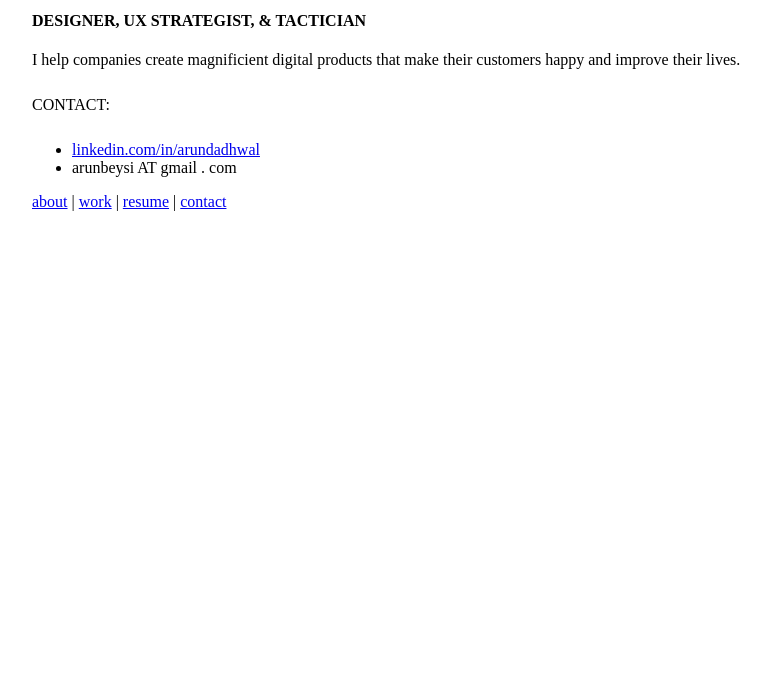
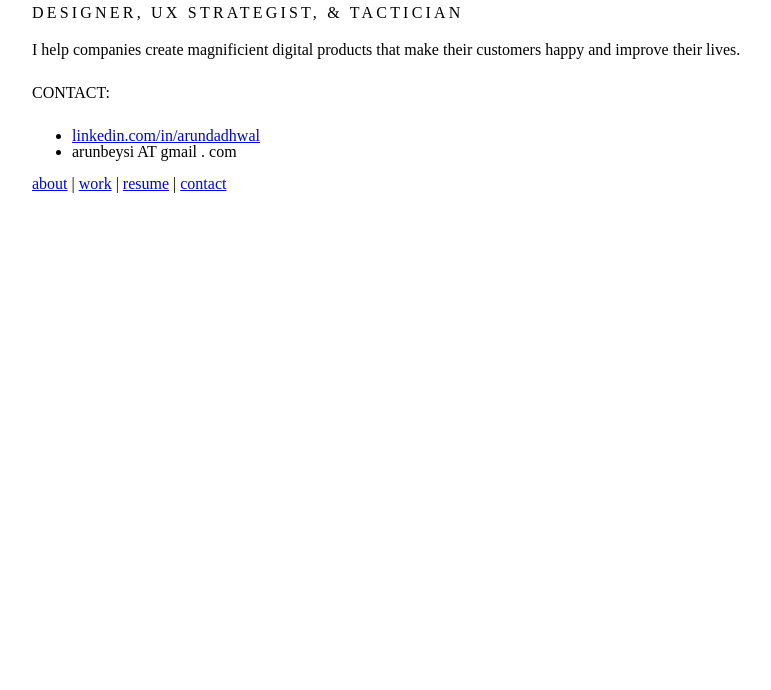
Before and after one commit to arundadhwal/arundadhwal.github.io, a plain HTML site: page index.html in a window 1280 px wide. Shown: the part 110-800 px from the top of the page, without its empty margins (128-899 px from the left). Drawn offline with Linux system fonts and the light colour scheme.

Commit message:
Update main.css

```diff
--- a/assets/css/main.css
+++ b/assets/css/main.css
@@ -3,6 +3,7 @@ body {
   margin: 3em auto;
   font-family: "Avenir Next";
   font-size: 1em;
+  line-height: 1;
 }
 h1 {
   font-family: "Canela Deck";
@@ -12,6 +13,8 @@ h1 {
 h4 {
   font-family: "Avenir Next";
   font-size: 1em;
+  font-weight: 400;
+  letter-spacing: 0.2em;
 }
 
 h5 {
```
